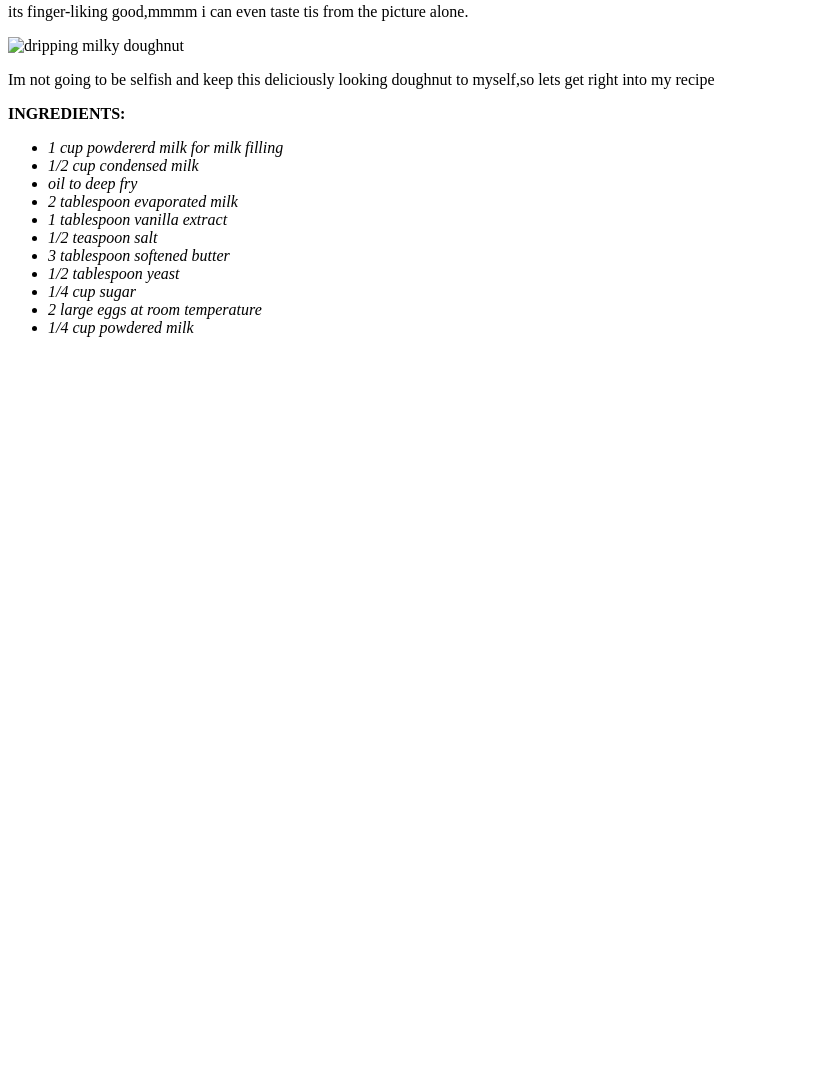
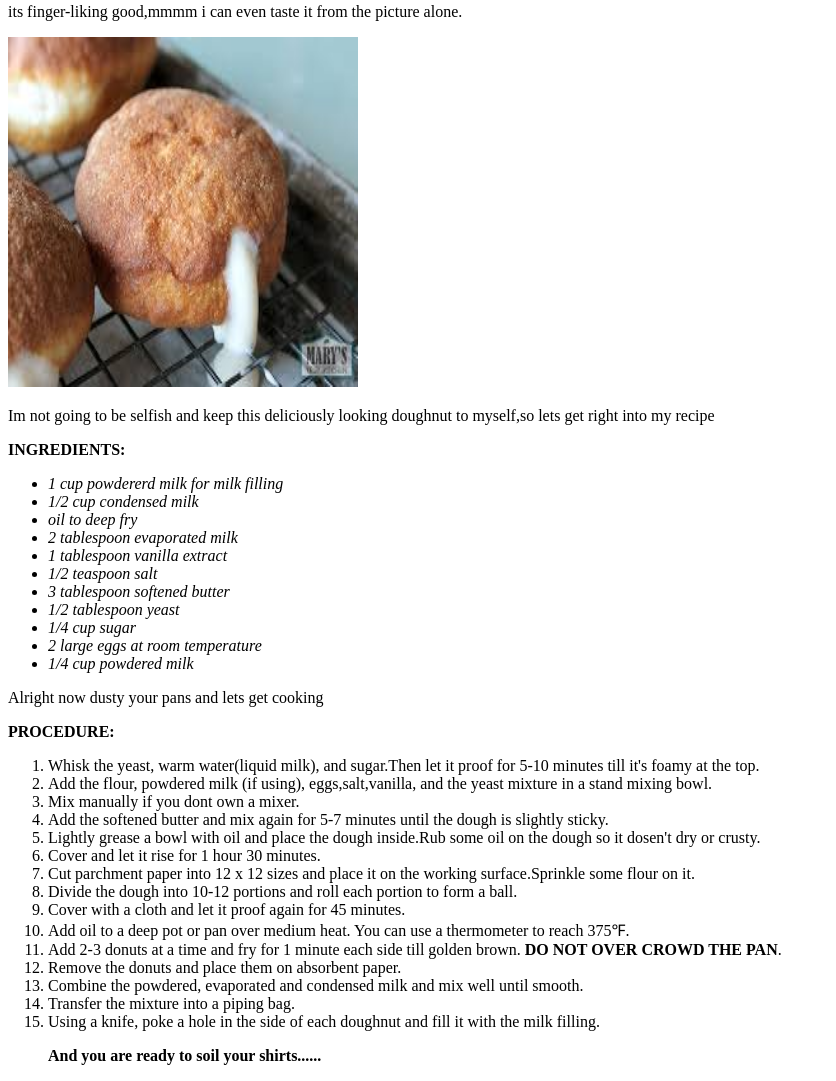
Before and after one commit to SherifMohammed000/odin-recipes, a plain HTML site: page recipes/milky_doughnut.html in a window 1280 px wide. Shown: the part 111-1192 px from the top of the page, without its empty margins (0-836 px from the left). Before the commit the page ends 800 px from the top, so only its background shows below. Drawn offline with Linux system fonts and the light colour scheme.

```diff
--- a/recipes/milky_doughnut.html
+++ b/recipes/milky_doughnut.html
@@ -7,8 +7,8 @@
 <body>
     <h1>MILKY DOUGHNUT</h1>
     <p>where are my doughnut lovers,you have not had any doughnut like ours.</p>
-    <p>its finger-liking good,mmmm i can even taste tis from the picture alone.</p>
-    <img src="recipes/milky_doughnut.jpg" alt="dripping milky doughnut" height="350" width="350">
+    <p>its finger-liking good,mmmm i can even taste it from the picture alone.</p>
+    <img src="images/milky_doughnut.jpg" alt="dripping milky doughnut" height="350" width="350">
     <p>Im not going to be selfish and keep  this deliciously looking doughnut to myself,so lets get right into my recipe</p>
 
 <p><STRONG>INGREDIENTS:</STRONG></p>
@@ -27,6 +27,26 @@
         <li>1/4 cup powdered milk</li>
     </em>
 </ul>
+<p>Alright now dusty your pans and lets get cooking</p>
+<p><strong>PROCEDURE:</strong></p>
+<ol>
+    <li>Whisk the yeast, warm water(liquid milk), and sugar.Then let it proof for 5-10 minutes till it's foamy at the top.</li>
+    <li>Add the flour, powdered milk (if using), eggs,salt,vanilla, and the yeast mixture in a stand mixing bowl.</li>
+    <li>Mix manually if you dont own a mixer.</li>
+    <li>Add the softened butter and mix again for 5-7 minutes until the dough is slightly sticky.</li>
+    <li>Lightly grease a bowl with oil and place the dough inside.Rub some oil on the dough so it dosen't dry or crusty.</li>
+    <li>Cover and let it rise for 1 hour 30 minutes.</li>
+    <li>Cut parchment paper into 12 x 12 sizes and place it on the working surface.Sprinkle some flour on it.</li>
+    <li>Divide the dough into 10-12 portions and roll each portion to form a ball.</li>
+    <li>Cover with a cloth and let it proof again for 45 minutes.</li>
+    <li>Add oil to a deep pot or pan over medium heat. You can use a thermometer to reach 375℉.</li>
+    <li>Add 2-3 donuts at a time and fry for 1 minute each side till golden brown.<strong> DO NOT OVER CROWD THE PAN</strong>.</li>
+    <li>Remove the donuts and place them on absorbent paper.</li>
+    <li>Combine the powdered, evaporated and condensed milk and mix well until smooth.</li>
+    <li>Transfer the mixture into a piping bag.</li>
+    <li>Using a knife, poke a hole in the side of each doughnut and fill it with the milk filling.</li>
+    <p><strong>And you are ready to soil your shirts......</strong></p>
+</ol>
 
 </body>
 </html>
```
Also changed, not shown: index.html (+2 -2 lines), recipes/banana_bread.html (+4 -2 lines), recipes/meat_jollofrice.html (+2 -2 lines), recipes/images/milky_doughnut.jpg (added), recipes/mjr.jpg (deleted).
